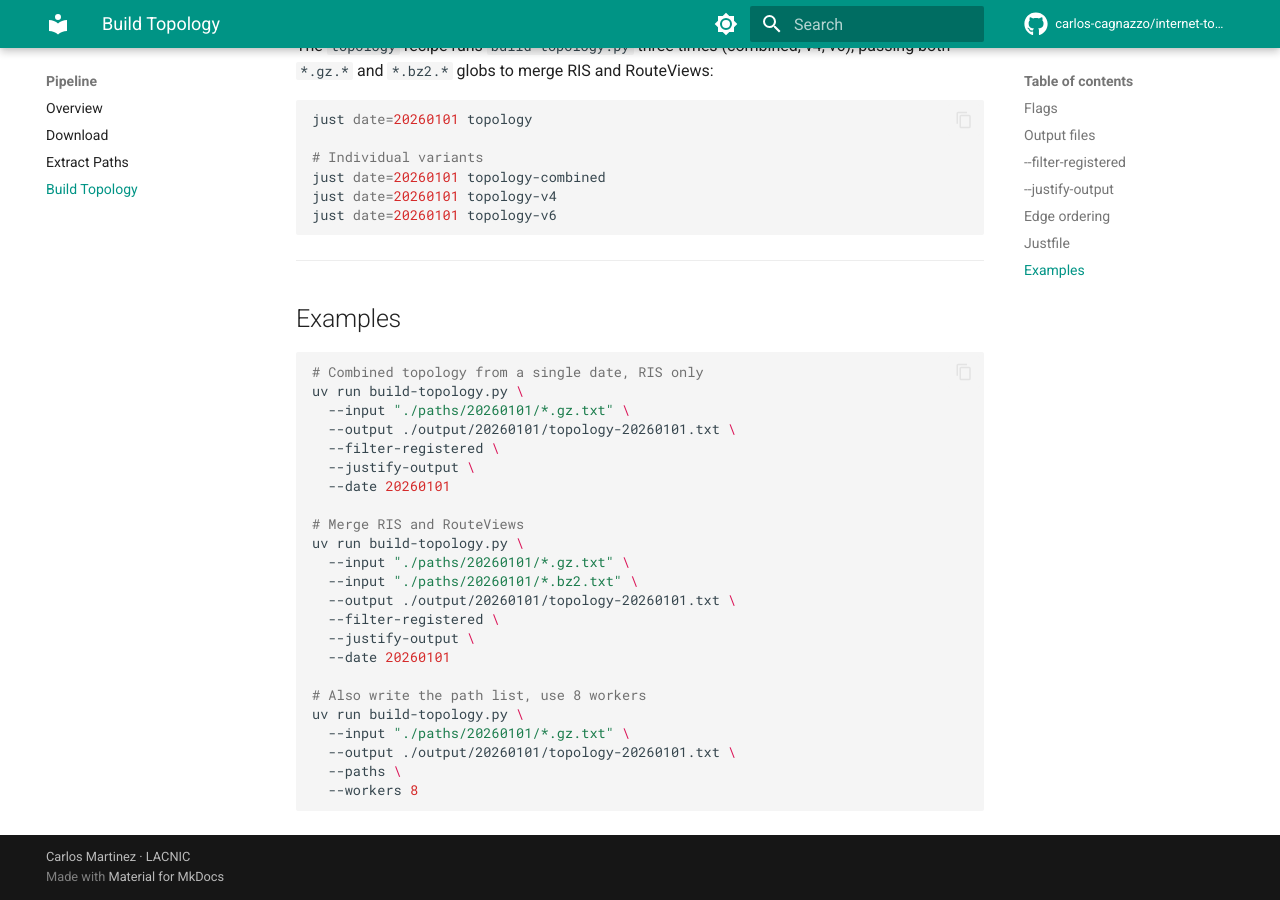
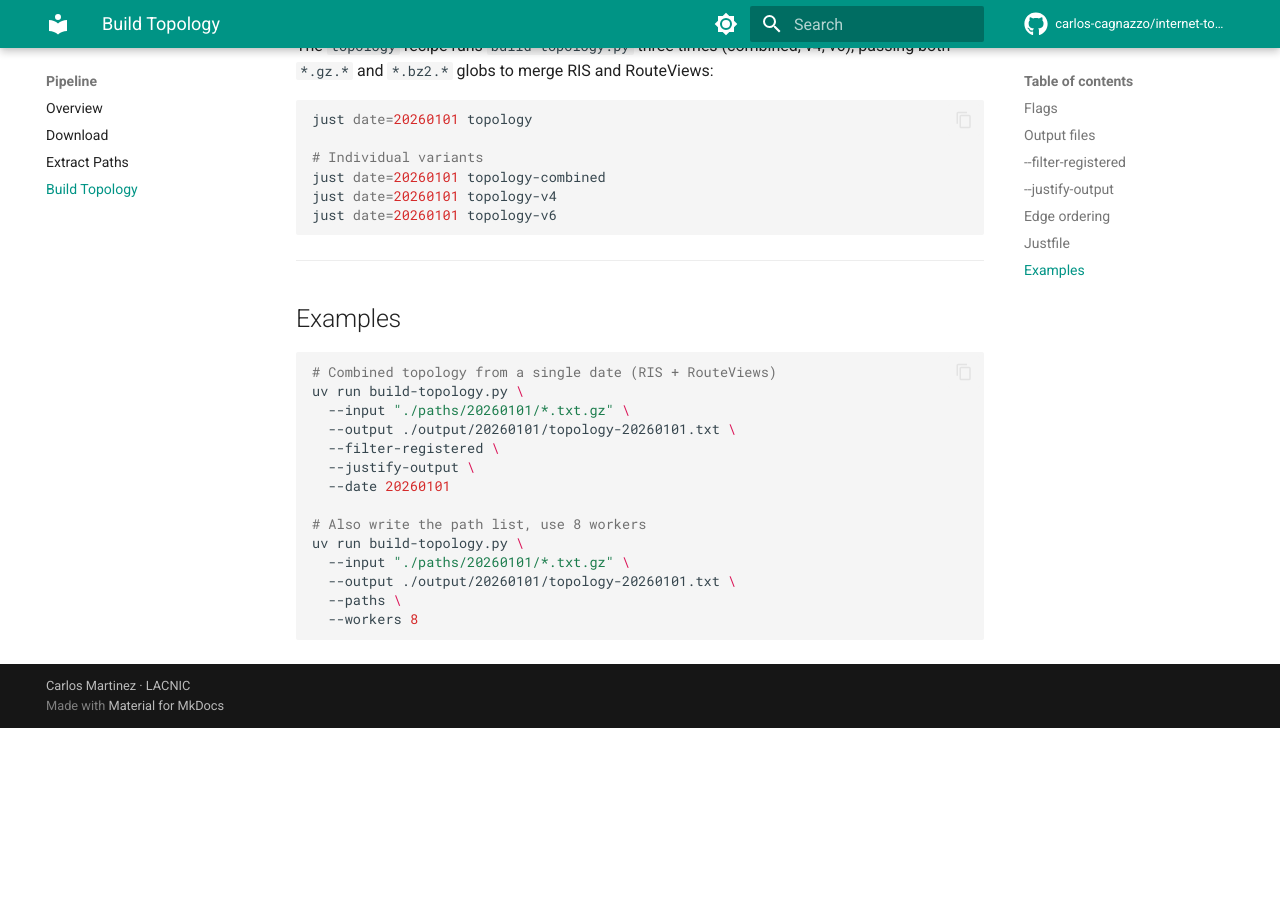
Before and after one commit to carlos-cagnazzo/internet-topology-ris, an MkDocs documentation site: the page built from docs/pipeline/topology.md, in a window 1280 px wide and 900 px high, scrolled down 2250 px. Built offline with MkDocs 1.6.1 and Material for MkDocs 9.7.7, drawn with Linux system fonts in a browser that asks for light colours; comment, search, counter and statistics services are not loaded; after the commit the page ends 2978 px from its top, so only the background shows below that.

Commit message:
refactor: rename path files from *.gz.txt to *.txt.gz
Source extension (.gz/.bz2) was being appended to the output name
rather than replaced, leaving .gz mid-name which is non-standard.

extract-paths.py now uses Path.stem to strip the source extension
before appending .txt.gz / .v4.txt.gz / .v6.txt.gz. Both RIS and
RouteViews files now produce the same extension pattern, so the
justfile topology recipes simplify from 6 globs to 3.

Migration for existing path files:
  for ext in gz bz2; do
    find paths/ -name "*.${ext}.txt"    | while read f; do mv "$f" "${f%.${ext}.txt}.txt.gz";    done
    find paths/ -name "*.${ext}.v4.txt" | while read f; do mv "$f" "${f%.${ext}.v4.txt}.v4.txt.gz"; done
    find paths/ -name "*.${ext}.v6.txt" | while read f; do mv "$f" "${f%.${ext}.v6.txt}.v6.txt.gz"; done
  done
  find paths/ -name "*.edges" -delete

Co-Authored-By: Claude Sonnet 4.6 <noreply@anthropic.com>

````diff
--- a/docs/pipeline/topology.md
+++ b/docs/pipeline/topology.md
@@ -84,18 +84,9 @@ just date=20260101 topology-v6
 ## Examples
 
 ```bash
-# Combined topology from a single date, RIS only
+# Combined topology from a single date (RIS + RouteViews)
 uv run build-topology.py \
-  --input "./paths/20260101/*.gz.txt" \
-  --output ./output/20260101/topology-20260101.txt \
-  --filter-registered \
-  --justify-output \
-  --date 20260101
-
-# Merge RIS and RouteViews
-uv run build-topology.py \
-  --input "./paths/20260101/*.gz.txt" \
-  --input "./paths/20260101/*.bz2.txt" \
+  --input "./paths/20260101/*.txt.gz" \
   --output ./output/20260101/topology-20260101.txt \
   --filter-registered \
   --justify-output \
@@ -103,7 +94,7 @@ uv run build-topology.py \
 
 # Also write the path list, use 8 workers
 uv run build-topology.py \
-  --input "./paths/20260101/*.gz.txt" \
+  --input "./paths/20260101/*.txt.gz" \
   --output ./output/20260101/topology-20260101.txt \
   --paths \
   --workers 8
````
Also changed, not shown: CLAUDE.md (+6 -6 lines), GLOSSARY.md (+3 -3 lines), README.md (+8 -8 lines), docs/pipeline/extract.md (+7 -5 lines), docs/pipeline/index.md (+3 -6 lines), extract-paths.py (+6 -6 lines), 1 other file.
